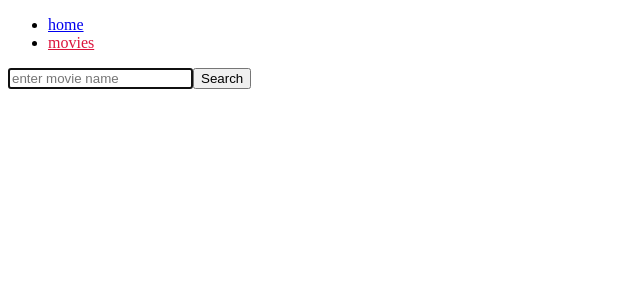
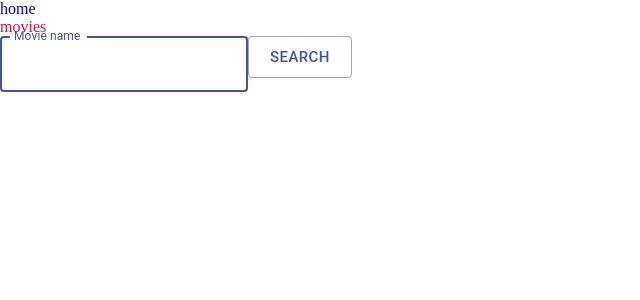
Before and after one commit to Romashka093/react-hw-04-movies, a React (Create React App) app: page /movies in a window 1280 px wide. Shown: the top 300 px of the page, without its empty margins (0-640 px from the left). Built offline with nearby package versions, Linux system fonts and the light colour scheme.

Commit message:
before prop-types, styles

```diff
--- a/src/components/navigation/Navigation.js
+++ b/src/components/navigation/Navigation.js
@@ -4,6 +4,7 @@ import css from './Navigation.module.css';
 
 function Navigation() {
   return (
+    <nav>
       <ul>
         <li>
           <NavLink to="/" exact activeClassName={css.activeLink}>
@@ -16,6 +17,7 @@ function Navigation() {
           </NavLink>
         </li>
       </ul>
+    </nav>
   );
 }
 
--- a/src/components/spinner/Spinner.js
+++ b/src/components/spinner/Spinner.js
@@ -4,7 +4,7 @@ import Loader from 'react-loader-spinner';
 const Spinner = () => (
   <Loader
     type="ThreeDots"
-    color="#00BFFF"
+    color="#3f51b5"
     height={80}
     width={80}
     timeout={3000}
--- a/src/index.js
+++ b/src/index.js
@@ -2,6 +2,7 @@ import React from 'react';
 import { BrowserRouter, Route } from 'react-router-dom';
 import ReactDOM from 'react-dom';
 import App from './App';
+import './index.module.css';
 
 ReactDOM.render(
   <BrowserRouter>
--- /dev/null
+++ b/src/index.module.css
@@ -0,0 +1,26 @@
+* {
+  box-sizing: border-box;
+  margin: 0;
+  padding: 0;
+}
+
+a {
+  display: block;
+  text-decoration: none;
+}
+
+img {
+  display: block;
+  max-width: 100%;
+  height: auto;
+}
+
+*::before,
+*::after {
+  box-sizing: inherit;
+}
+
+ul,
+ol {
+  list-style: none;
+}
--- a/src/pages/maine/Home.js
+++ b/src/pages/maine/Home.js
@@ -2,7 +2,6 @@ import React, { Component } from 'react';
 import moviesAPI from '../../services/movies-api';
 import MoviesItem from '../../components/moviesItem/MoviesItem';
 import Spinner from '../../components/spinner/Spinner';
-
 // import css from './Home.module.css';
 
 class Home extends Component {
@@ -18,8 +17,6 @@ class Home extends Component {
 
   render() {
     const { trendingMovies } = this.state;
-    console.log(trendingMovies);
-    console.log('this.props HOME', this.props);
     return (
       <div>
         <h2>Trending today</h2>
--- a/src/pages/movieDetails/MovieDetails.js
+++ b/src/pages/movieDetails/MovieDetails.js
@@ -5,6 +5,7 @@ import { Route, NavLink, Switch } from 'react-router-dom';
 // import Reviews from './reviews/Reviews';
 import css from './MovieDetails.module.css';
 import Spinner from '../../components/spinner/Spinner';
+import Button from '@material-ui/core/Button';
 
 const Cast = lazy(() =>
   import('./cast/Cast' /* webpackChunkName: "CastPage" */),
@@ -23,7 +24,6 @@ class MovieDetails extends Component {
   };
 
   componentDidMount() {
-    console.log('componentDidMount');
     const id = getMovieId(this.props);
     moviesAPI.getMovieDetails(id).then(movie =>
       this.setState({
@@ -61,7 +61,15 @@ class MovieDetails extends Component {
       <div>
         {movie && (
           <div>
-            <button onClick={this.handleChangeButton}>&#8592; Go back</button>
+            <Button
+              onClick={this.handleChangeButton}
+              type="submit"
+              size="large"
+              variant="outlined"
+              color="primary"
+            >
+              &#8592; Go back
+            </Button>
             <br />
             <img
               src={`https://image.tmdb.org/t/p/w400${movie.poster_path}`}
--- a/src/pages/movieDetails/cast/Cast.js
+++ b/src/pages/movieDetails/cast/Cast.js
@@ -1,5 +1,4 @@
 import React from 'react';
-
 // import css from './Cast.module.css';
 
 const Cast = ({ actors }) => {
--- a/src/pages/movies/Movies.js
+++ b/src/pages/movies/Movies.js
@@ -2,7 +2,8 @@ import React, { Component } from 'react';
 import moviesAPI from '../../services/movies-api';
 import queryString from 'query-string';
 import MoviesItem from '../../components/moviesItem/MoviesItem';
-// import css from './Movies.module.css';
+import TextField from '@material-ui/core/TextField';
+import Button from '@material-ui/core/Button';
 
 class Movies extends Component {
   state = {
@@ -11,10 +12,7 @@ class Movies extends Component {
   };
 
   componentDidMount() {
-    console.log('componentDidMount');
     const searchParam = queryString.parse(this.props.location.search);
-    console.log('this.props', this.props.location.search);
-    console.log(searchParam.query);
 
     if (searchParam.query) {
       this.serchMovies(searchParam.query);
@@ -59,15 +57,19 @@ class Movies extends Component {
     return (
       <div>
         <form onSubmit={this.handleSubmit}>
-          <input
-            placeholder="enter movie name"
+          <TextField
+            id="outlined-search"
+            label="Movie name"
             type="search"
+            variant="outlined"
             autoFocus
             value={searchQuery}
             onChange={this.handleChange}
             name="search"
           />
-          <button type="submit">Search</button>
+          <Button type="submit" size="large" variant="outlined" color="primary">
+            Search
+          </Button>
         </form>
         {movies && <MoviesItem {...this.props} movies={movies} />}
       </div>
--- a/src/services/movies-api.js
+++ b/src/services/movies-api.js
@@ -8,7 +8,6 @@ export default {
       const movies = await axios
         .get(`/3/trending/movie/day?api_key=${process.env.REACT_APP_KEY}`)
         .then(movies => movies.data.results);
-      console.log(movies);
       return movies;
     } catch (error) {
       console.log(error);
@@ -20,7 +19,6 @@ export default {
       const movie = await axios.get(
         `/3/search/movie?api_key=${process.env.REACT_APP_KEY}&query=${query}&page=1&include_adult=false`,
       );
-      console.log(movie);
       return movie;
     } catch (error) {
       console.log(error);
@@ -32,7 +30,6 @@ export default {
       const details = await axios.get(
         `/3/movie/${id}?api_key=${process.env.REACT_APP_KEY}`,
       );
-      console.log(details);
       return details;
     } catch (error) {
       console.log(error);
@@ -43,7 +40,6 @@ export default {
       const actors = await axios
         .get(`/3/movie/${id}/credits?api_key=${process.env.REACT_APP_KEY}`)
         .then(actors => actors.data.cast);
-      console.log(actors);
       return actors;
     } catch (error) {
       console.log(error);
@@ -54,7 +50,6 @@ export default {
       const reviews = await axios.get(
         `/3/movie/${id}/reviews?api_key=${process.env.REACT_APP_KEY}`,
       );
-      console.log(reviews);
       return reviews;
     } catch (error) {
       console.log(error);
```
Also changed, not shown: package.json (+6 -6 lines), src/components/moviesItem/MoviesItem.js (+3 -12 lines), 1 other file (tests, documents, lock files or other folders). Lines whose indentation alone changed are shown as unchanged.
